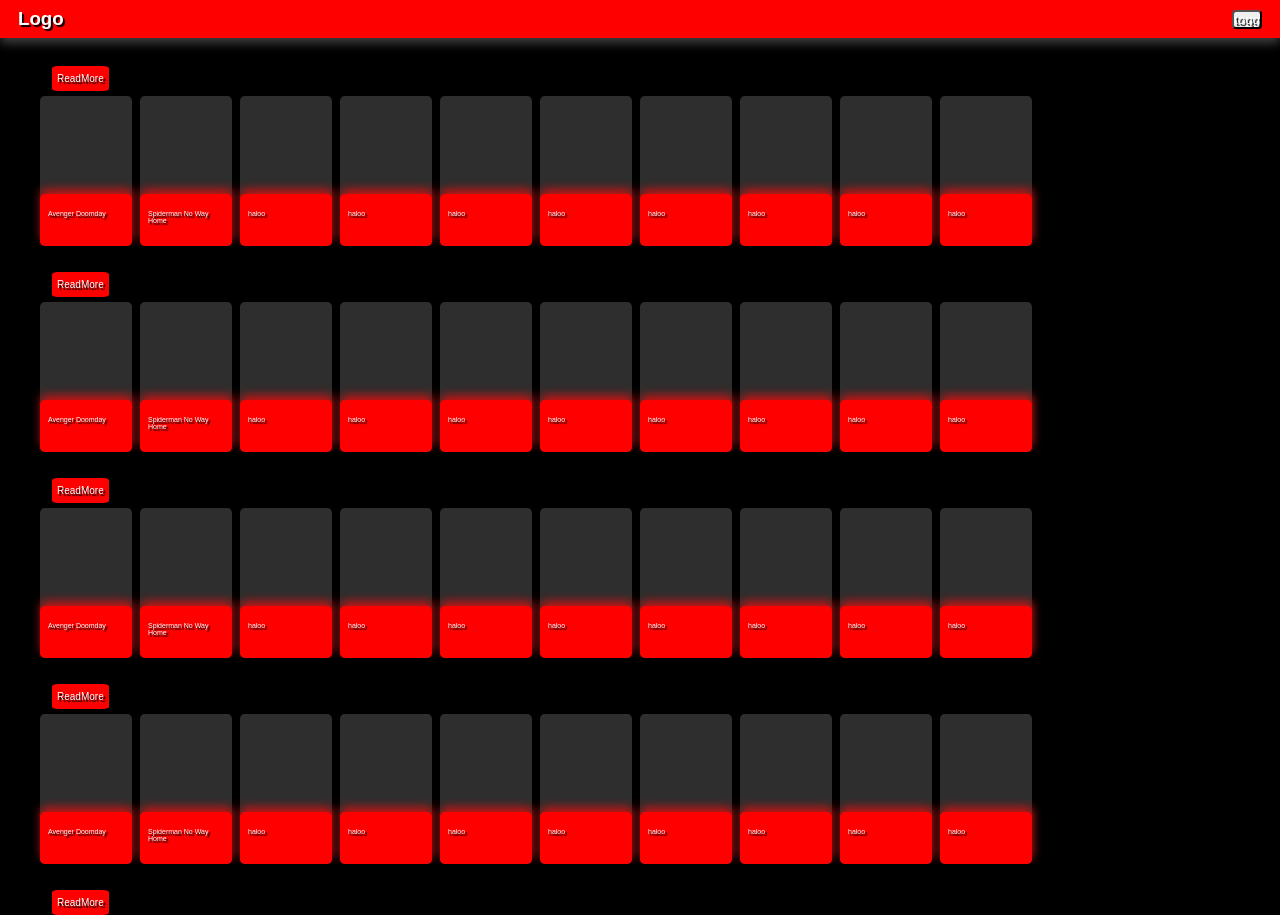
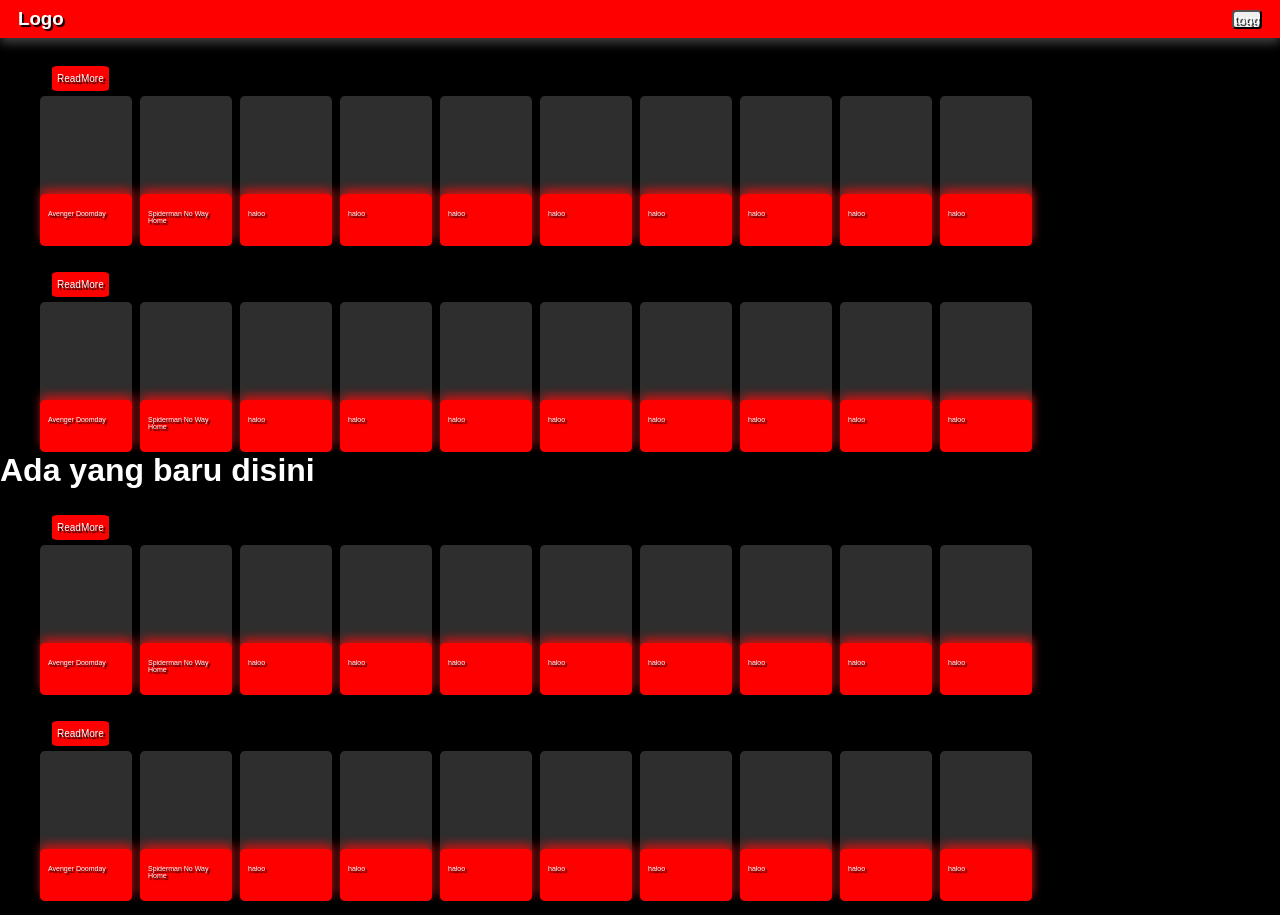
Before and after one commit to Dika20704/Perjalanan-Project2026, a plain HTML site: page index.html in a window 1280 px wide. Shown: the top 915 px of the page. Drawn offline with Linux system fonts and the light colour scheme.

Commit message:
perubahan untuk day 1

```diff
--- a/index.html
+++ b/index.html
@@ -115,6 +115,7 @@
           </div>
         </div>
       </section>
+      <h1>Ada yang baru disini</h1>
       <section class="cardContainer">
 
         <div class="cards">
```
